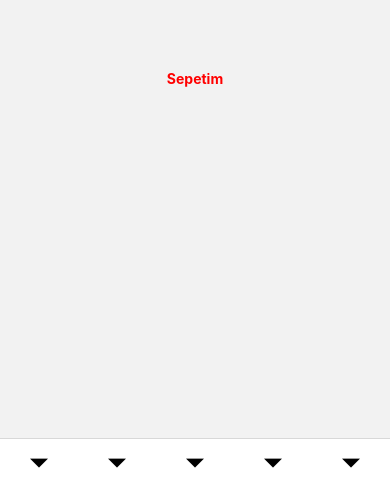
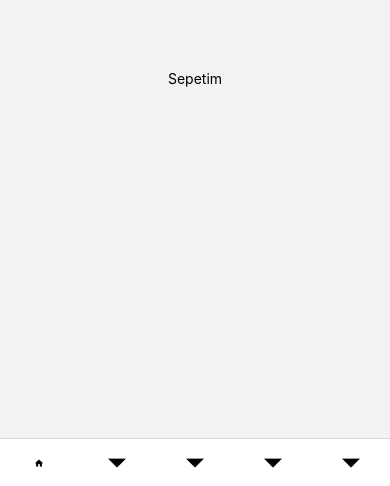
Before and after one commit to monvanCe/react-native-cactus-, a React Native app: screen /Sepetim in a window 390 px wide. Shown: the part 346-832 px from the top of the page. Built offline with nearby package versions, Linux system fonts and the light colour scheme.

Commit message:
iconresize

```diff
--- a/package.json
+++ b/package.json
@@ -18,7 +18,8 @@
     "react-native": "0.64.2",
     "react-native-device-info": "^8.1.3",
     "react-native-safe-area-context": "^3.3.0",
-    "react-native-screens": "^3.5.0"
+    "react-native-screens": "^3.5.0",
+    "react-native-vector-icons": "^8.1.0"
   },
   "devDependencies": {
     "@babel/core": "^7.12.9",
--- a/src/Bottomtab.js
+++ b/src/Bottomtab.js
@@ -3,6 +3,7 @@ import {Platform, StyleSheet, Text, View, TouchableOpacity, Button} from 'react-
 import { NavigationContainer } from '@react-navigation/native';
 import { createNativeStackNavigator } from '@react-navigation/native-stack';
 import { createBottomTabNavigator } from '@react-navigation/bottom-tabs';
+import MaterialCommunityIcons from 'react-native-vector-icons/MaterialCommunityIcons';
 
 import {tab1} from './Tabs/Tab1'
 import {tab2} from './Tabs/Tab2'
@@ -31,11 +32,14 @@ export default function App() {
               tabBarActiveTintColor: '#000',
               tabBarInactiveTintColor: '#000',
             }}
-      >
+       >
         <stack.Screen name="Ana Sayfa" component={tab1}
               options={{
                 headerShown:false,
-                }}
+                tabBarIcon: ({ color, size }) => (
+                  <MaterialCommunityIcons name="home" color={color.red} size={10} />
+                ),
+              }}
          />
         <stack.Screen name="Kategoriler" component={tab2} />
         <stack.Screen name="Sepetim" component={tab3} />
--- a/src/Tabs/Tab3.js
+++ b/src/Tabs/Tab3.js
@@ -7,7 +7,7 @@ import { createBottomTabNavigator } from '@react-navigation/bottom-tabs';
 export function tab3() {
     return (
       <View style={{ flex: 1, justifyContent: 'center', alignItems: 'center' }}>
-        <Text style= {{fontWeight: 'bold', color: 'red'}}>Sepetim</Text>
+        <Text /* style= {{fontWeight: 'bold', color: 'red'}} */>Sepetim</Text>
       </View>
     );
   }
```
Also changed, not shown: src/Bottomtabtextstyle.js (+0 -7 lines), 1 other file (tests, documents, lock files or other folders).
